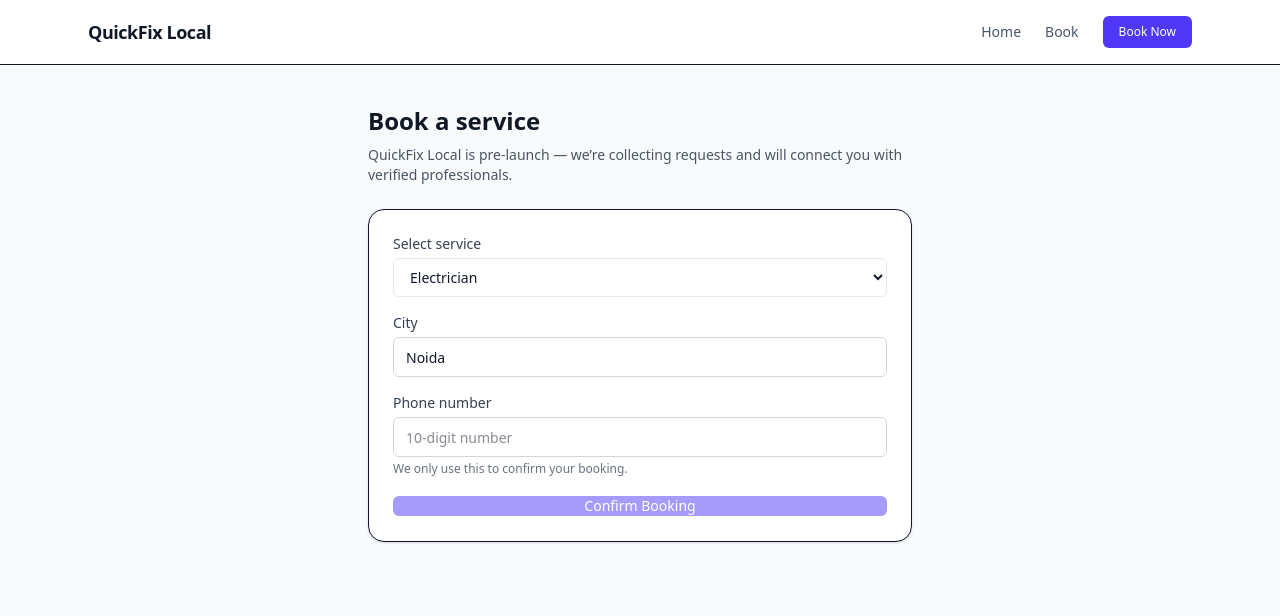
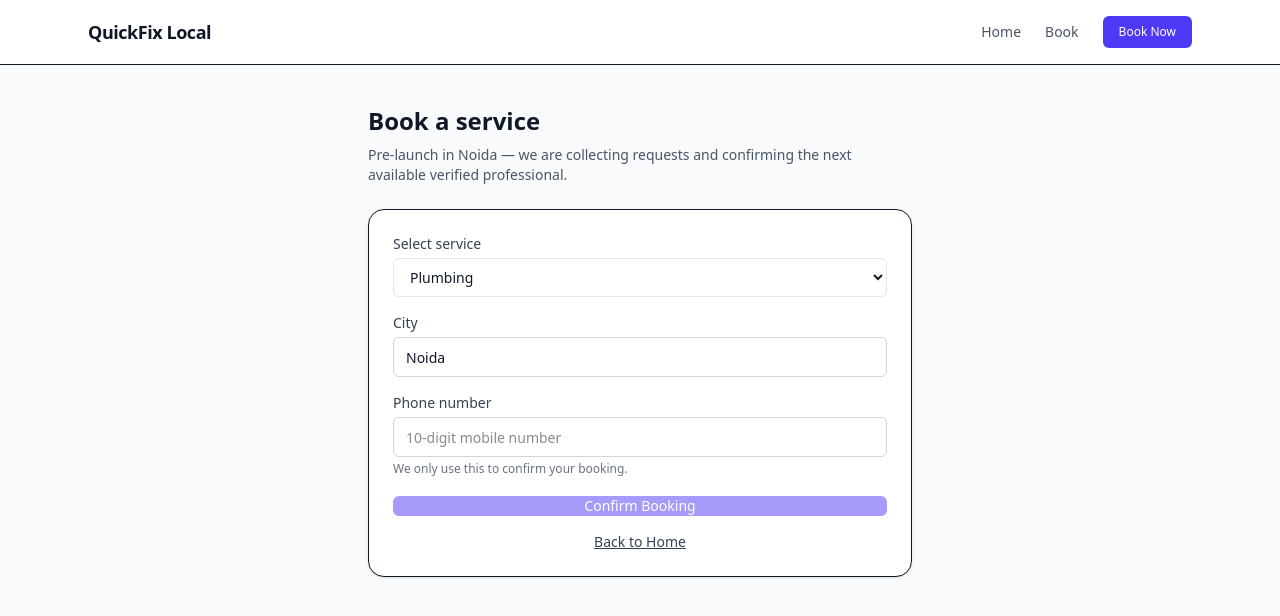
Before and after one commit to adarsh39565-hue/quickfixlocal, a Next.js app: page /book in a window 1280 px wide. Shown: the top 616 px of the page. Built offline with nearby package versions, Linux system fonts and the light colour scheme.

Commit message:
Refactor BookPage to use nested BookInner component
Refactor BookPage component to use a nested BookInner component and implement form submission with URL search parameters. Added loading state with Suspense for better user experience.

```diff
--- a/app/book/page.tsx
+++ b/app/book/page.tsx
@@ -1,32 +1,32 @@
 "use client";
 
-import React, { useMemo, useState } from "react";
-import { useRouter } from "next/navigation";
+import React, { Suspense, useMemo, useState } from "react";
+import { useRouter, useSearchParams } from "next/navigation";
+import Link from "next/link";
 import { Button } from "../../components/ui/button";
 import { Card } from "../../components/ui/card";
 import { Input } from "../../components/ui/input";
 
-const SERVICES = [
-  "Electrician",
-  "Plumber",
-  "AC Repair",
-  "Home Cleaning",
-  "Appliance Repair",
-  "Painting",
-];
+function BookInner() {
+  const router = useRouter();
+  const params = useSearchParams();
 
-export default function BookPage() {
-  const router = useRouter();
-  const [service, setService] = useState(SERVICES[0]);
+  const services = useMemo(() => ["Plumbing", "Electrician", "AC Repair"], []);
+  const serviceFromUrl = params.get("service") ?? "";
+
+  const [service, setService] = useState(
+    services.includes(serviceFromUrl) ? serviceFromUrl : "Plumbing"
+  );
   const [city, setCity] = useState("Noida");
   const [phone, setPhone] = useState("");
 
   const canSubmit = useMemo(() => {
-    const cleaned = phone.replace(/\D/g, "");
-    return service.trim().length > 0 && city.trim().length > 1 && cleaned.length >= 10;
+    const p = phone.replace(/\D/g, "");
+    return service.trim().length > 0 && city.trim().length > 1 && p.length >= 10;
   }, [service, city, phone]);
 
-  function onSubmit() {
+  function onSubmit(e: React.FormEvent) {
+    e.preventDefault();
     if (!canSubmit) return;
 
     const qs = new URLSearchParams({
@@ -44,12 +44,13 @@ export default function BookPage() {
         <div className="mb-6">
           <h1 className="text-2xl font-semibold">Book a service</h1>
           <p className="mt-2 text-sm text-gray-600">
-            QuickFix Local is pre-launch — we’re collecting requests and will connect you with verified professionals.
+            Pre-launch in Noida — we are collecting requests and confirming the
+            next available verified professional.
           </p>
         </div>
 
         <Card className="rounded-2xl border bg-white p-6 shadow-sm">
-          <div className="space-y-4">
+          <form onSubmit={onSubmit} className="space-y-4">
             <div>
               <label className="mb-1 block text-sm font-medium text-gray-700">
                 Select service
@@ -59,7 +60,7 @@ export default function BookPage() {
                 onChange={(e) => setService(e.target.value)}
                 className="w-full rounded-md border border-gray-200 bg-white px-3 py-2 text-sm outline-none focus:ring-2 focus:ring-gray-200"
               >
-                {SERVICES.map((s) => (
+                {services.map((s) => (
                   <option key={s} value={s}>
                     {s}
                   </option>
@@ -71,7 +72,11 @@ export default function BookPage() {
               <label className="mb-1 block text-sm font-medium text-gray-700">
                 City
               </label>
-              <Input value={city} onChange={(e) => setCity(e.target.value)} placeholder="Noida" />
+              <Input
+                value={city}
+                onChange={(e) => setCity(e.target.value)}
+                placeholder="Noida"
+              />
             </div>
 
             <div>
@@ -81,19 +86,42 @@ export default function BookPage() {
               <Input
                 value={phone}
                 onChange={(e) => setPhone(e.target.value)}
-                placeholder="10-digit number"
+                placeholder="10-digit mobile number"
               />
               <p className="mt-1 text-xs text-gray-500">
                 We only use this to confirm your booking.
               </p>
             </div>
 
-            <Button onClick={onSubmit} disabled={!canSubmit} className="w-full">
+            <Button className="w-full" type="submit" disabled={!canSubmit}>
               Confirm Booking
             </Button>
-          </div>
+
+            <div className="text-center text-sm">
+              <Link href="/" className="text-gray-700 underline">
+                Back to Home
+              </Link>
+            </div>
+          </form>
         </Card>
       </div>
     </div>
   );
 }
+
+export default function BookPage() {
+  // ✅ Needed because useSearchParams must be inside Suspense in Next 16
+  return (
+    <Suspense
+      fallback={
+        <div className="min-h-screen bg-gray-50">
+          <div className="mx-auto max-w-xl px-4 py-10 text-sm text-gray-600">
+            Loading booking page…
+          </div>
+        </div>
+      }
+    >
+      <BookInner />
+    </Suspense>
+  );
+}
```
